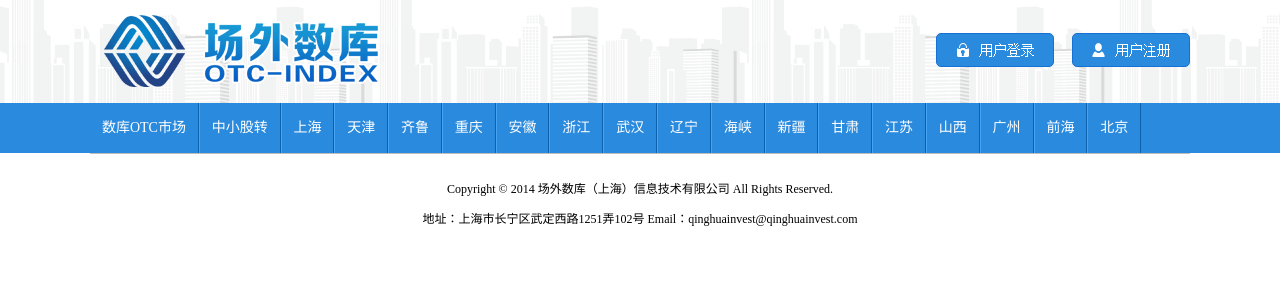
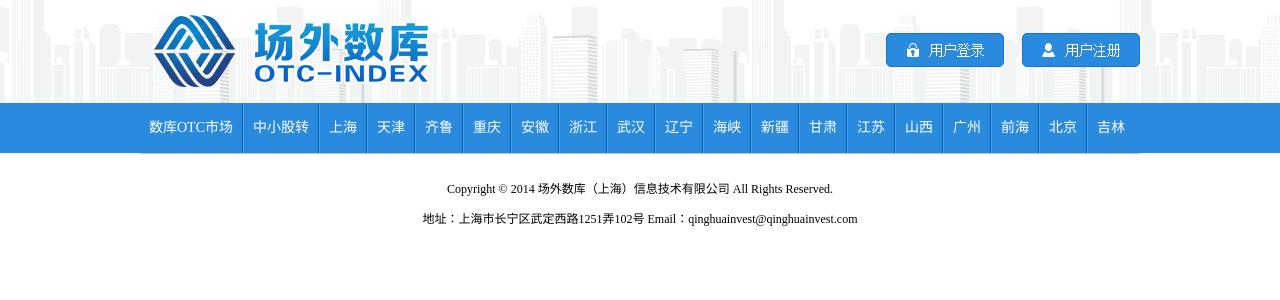
Before and after one commit to congyuandong/otc, a Django app: template templates/otc/base.html in a window 1280 px wide. Shown: the top 300 px of the page. Run offline with Django 3.2, Linux system fonts and the light colour scheme; the template is opened without the code that fills it, so the values that code supplies are empty; parts of the project's set-up code (start-up, migrations or seed data) failed here and were passed over; some libraries are stand-ins or nearby versions.

Commit message:
修改细节

```diff
--- a/static/css/style.css
+++ b/static/css/style.css
@@ -11,7 +11,7 @@
 .clearfix{ clear:both; height:20px;}
 .btn{ background-color:#2a8ade; border:1px solid #1771d2; border-radius:5px; cursor:pointer;}
 .btn:hover,.hoverbtn{ background-color:#ff8c19; border:1px solid #dd6f00;}
-.wrap{ width:1100px; margin:0 auto;}
+.wrap{ width:1000px; margin:0 auto;}
 .titlebg{ background:url(../images/title_bg.png) right bottom repeat-x; }
 .titlebg .title{ padding-right:10px; line-height:22px; background:#FFF;font-size:28px; color:#000; font-family:'Microsoft YaHei'; font-weight:500;}
 
@@ -25,7 +25,7 @@
 .header .navibar li{ float:left;border-left:1px solid #47a4f5; border-right:1px solid #0c62ad;}
 .header .navibar li:first-child{ border-left:none;}
 .header .navibar li:last-child{ border-right:none;}
-.header .navibar li a{ color:#fff; font-weight:200; font-size:14px; height:50px; display:inline-block; padding:0 11.9px;}
+.header .navibar li a{ color:#fff; font-weight:200; font-size:14px; height:50px; display:inline-block; padding:0 9px;}
 .header .navibar li a:hover{ background-color:#379945;}
 
 /* banner */
```
